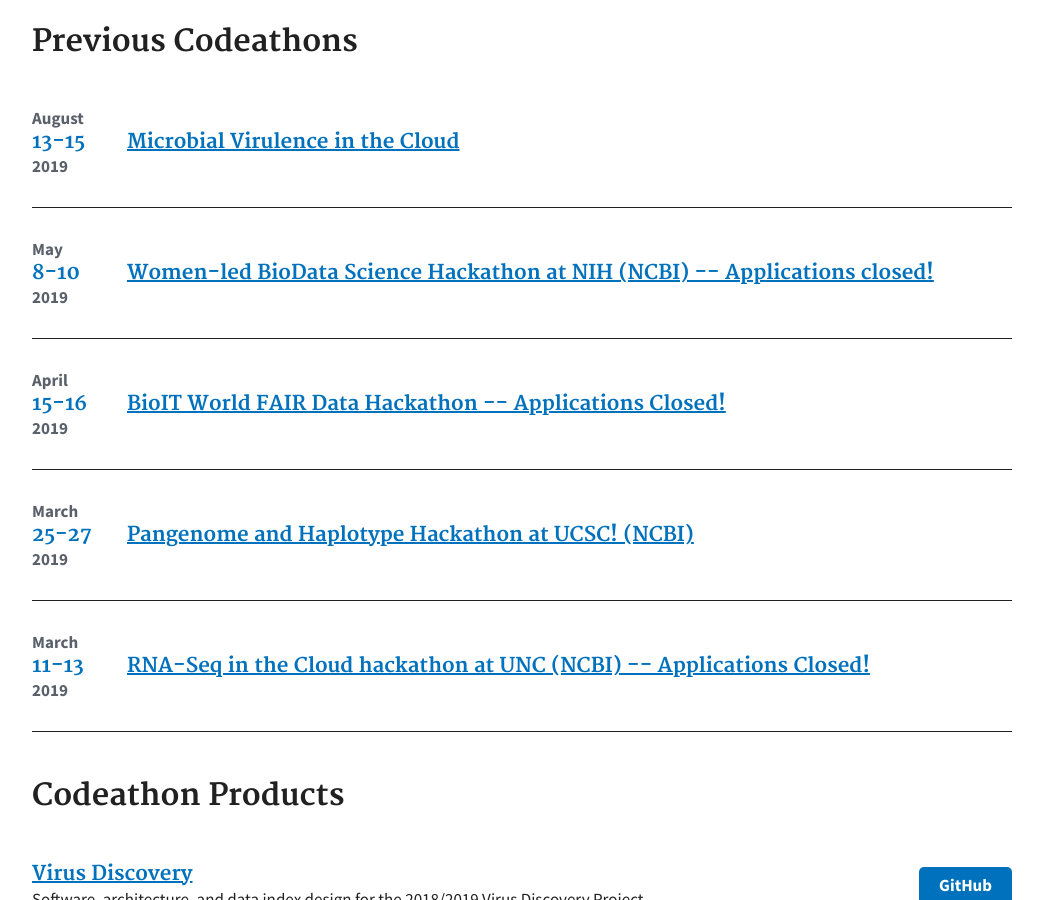
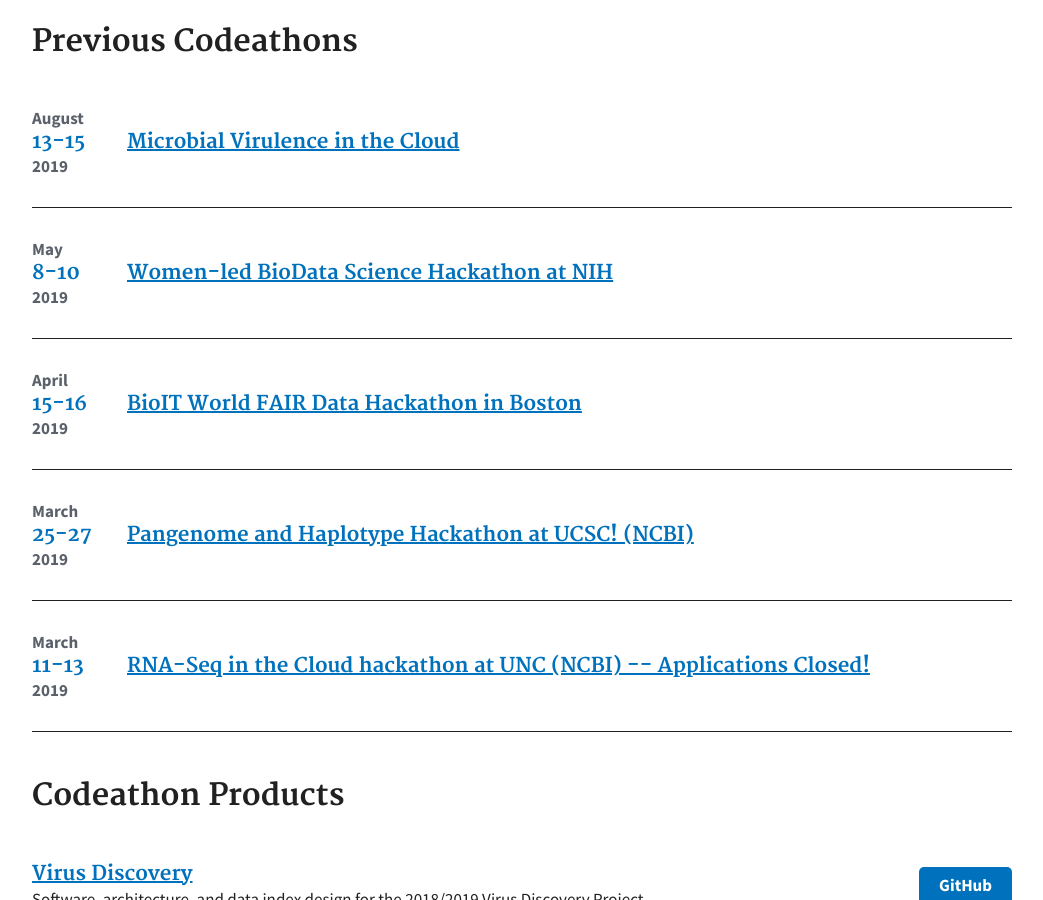
Before and after one commit to NCBI-Codeathons/ncbi-codeathons.github.io, a Jekyll site: the page built from index.md, in a window 1280 px wide and 900 px high, scrolled down 1046 px. Shown: the whole window, without its empty margins (118-1161 px from the left). Built offline with Jekyll 4.4.1, drawn with Linux system fonts in a browser that asks for light colours.

Commit message:
Update previous-hackathon.yml

```diff
--- a/_data/previous-hackathon.yml
+++ b/_data/previous-hackathon.yml
@@ -7,13 +7,13 @@
 - month: "May"
   day: "8-10"
   year: "2019"
-  title: "Women-led BioData Science Hackathon at NIH (NCBI) -- Applications closed!"
-  link: "#"
+  title: "Women-led BioData Science Hackathon at NIH"
+  link: "https://ncbiinsights.ncbi.nlm.nih.gov/2019/04/02/women-led-biodata-science-hackathon-may-8-10-2019/"
 
 - month: "April"
   day: "15-16"
   year: "2019"
-  title: "BioIT World FAIR Data Hackathon -- Applications Closed!"
+  title: "BioIT World FAIR Data Hackathon in Boston"
   link: "#"
 
 - month: "March"
```
